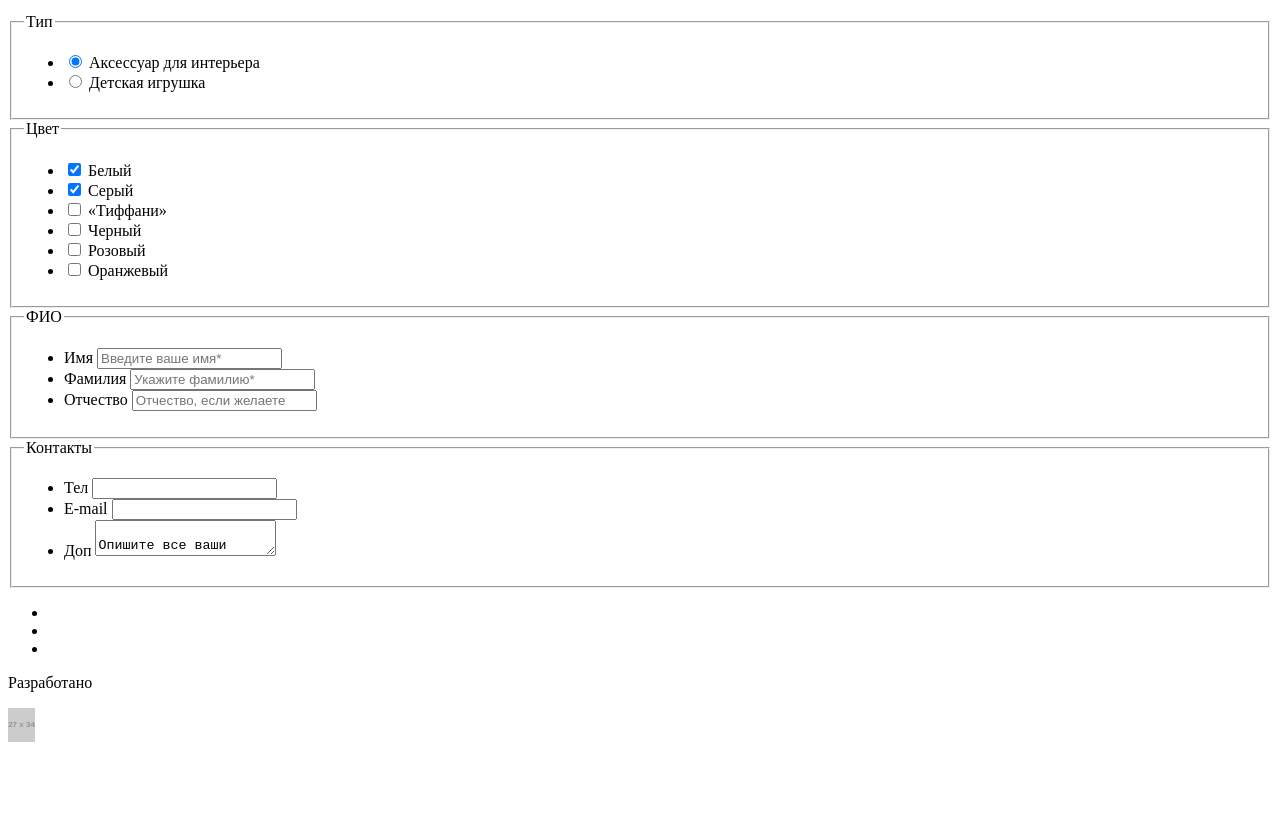
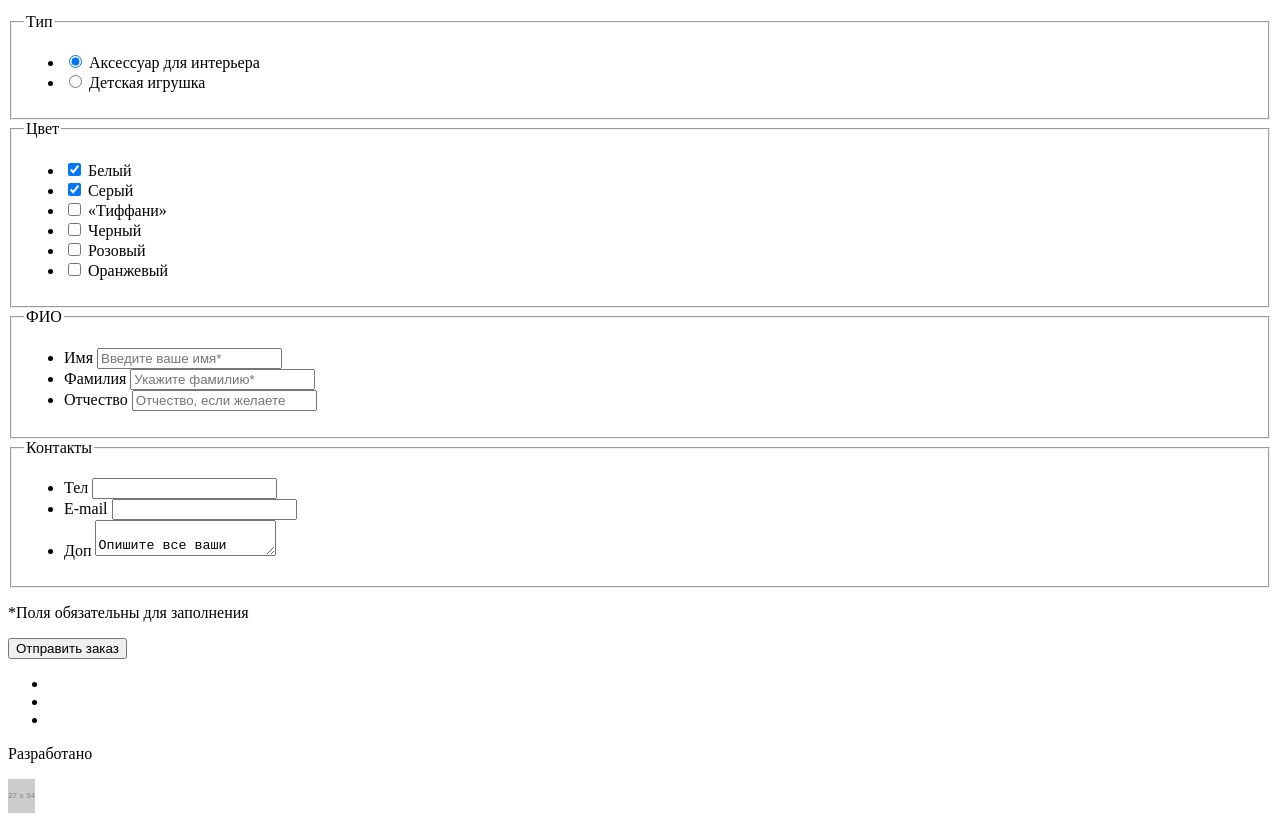
Before and after one commit to artkerr/mishka, a plain HTML site: page source/form.html in a window 1280 px wide. Shown: the part 221-1046 px from the top of the page. Before the commit the page ends 975 px from the top, so only its background shows below. Drawn offline with Linux system fonts and the light colour scheme; placeholder pictures from the web are drawn by us.

Commit message:
Кнопка отпрвки формы

```diff
--- a/source/form.html
+++ b/source/form.html
@@ -102,6 +102,8 @@
               </li>
             </ul>
           </fieldset>
+          <p class="form__text">*Поля обязательны для заполнения</p>
+          <button class="form__button" type="submit">Отправить заказ</button>
         </form>
       </section>
     </main>
```
